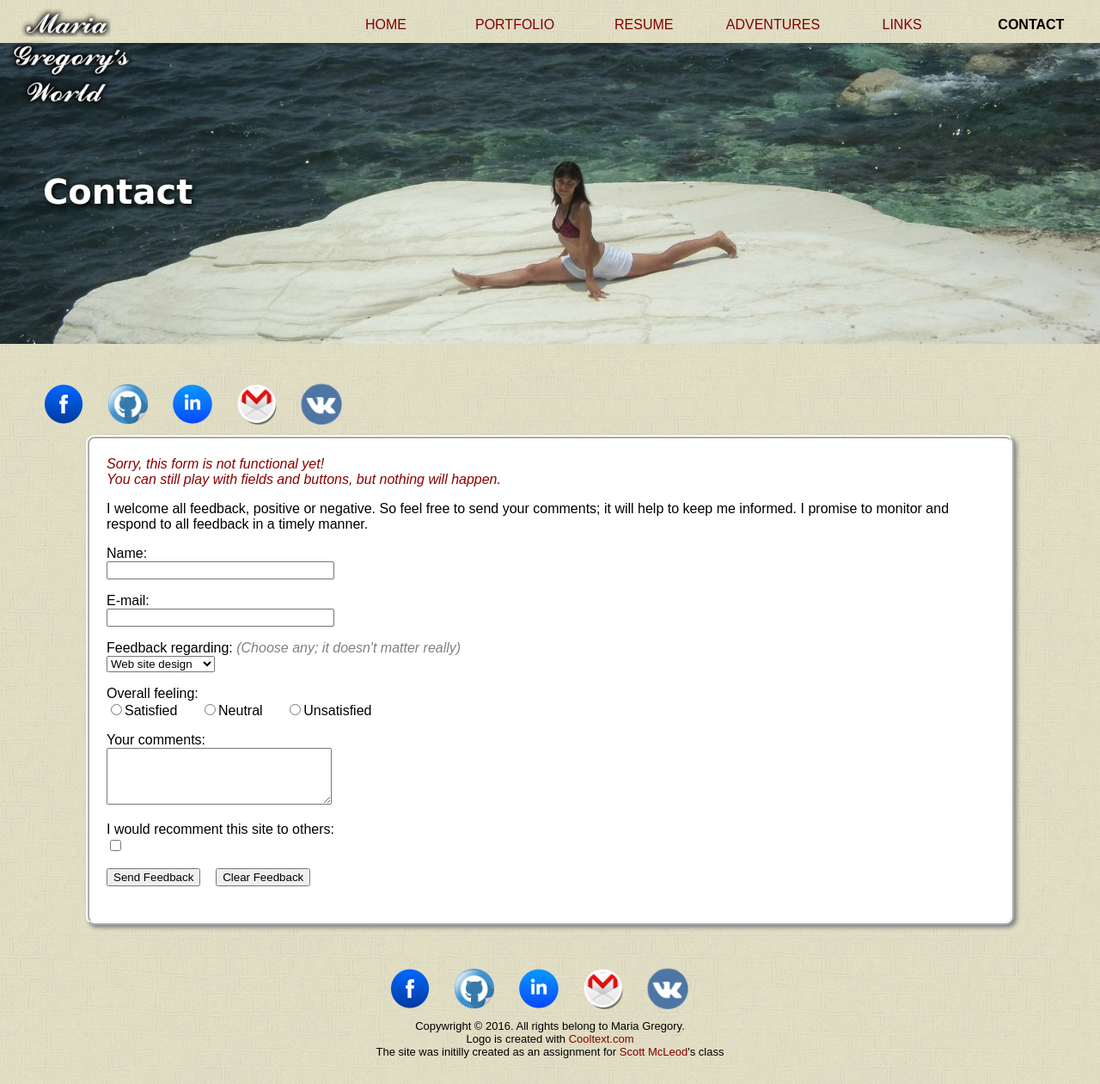
After one commit to mariagregory/mariagregory.github.io, a PHP site: page /contact.html in a window 1280 px wide. The commit adds this page. Shown: the whole page at 86% size. Run offline with PHP 8.4, Linux system fonts and the light colour scheme.

Commit message:
Worked on a contact form

```diff
--- /dev/null
+++ b/contact.html
@@ -0,0 +1,101 @@
+<!DOCTYPE html>
+<html>
+<head>
+	<!--
+			Final Project by Maria Gregory
+			Class: CIS-72A 42735
+			Instructor: Scott McLeod
+	-->
+	<meta charset="utf-8"/>
+	<title>Contact</title>
+	<link type="text/css" rel="stylesheet" href="layout.css" />
+	<link type="text/css" rel="stylesheet" href="main.css" />
+	<style> span.note { font-style: italic; color: darkred; } </style>
+</head>
+<body id="contact">
+	<header>
+		<a href="home.html" title="Go to Home Page"></a>
+	</header>
+
+	<nav>
+        <div class="nav-row">
+    		<div id="nav_home"><a href="home.html" title="Home Page">Home</a></div>
+            <div id="nav_links"><a href="portfolio.html" title="Portfolio">Portfolio</a></div>
+    		<div id="nav_cv"><a href="myresume.html" title="Resume">Resume</a></div>
+    		<div id="nav_adv"><a href="myadventures.html" title="Adventures">Adventures</a></div>
+			<div id="nav_links"><a href="mylinks.htm" title="Links">Links</a></div>
+		    <div id="nav_feed"><strong>Contact</strong></div>
+        </div>
+		</nav>
+	<main>
+		<h1>Contact</h1>
+        <div class="icons">
+			<a href="https://www.facebook.com/fitnessmary/" class="fa fa-facebook"></a>
+			<a href="https://github.com/uralmasha/" class="fa fa-github"></a>
+			<a href="https://www.linkedin.com/in/mariagregory/" class="fa fa-linkedin"></a>
+			<a href="mailto:gregorymaria83@gmail.com" class="fa fa-gmail"></a>
+            <a href="https://vk.com/gabitovamf" class="fa fa-vk"></a>
+		</div>
+        <article>
+			<p><span class="note">Sorry, this form is not functional yet!<br/>
+			You can still play with fields and buttons, but nothing will happen.</span></p>
+			<p>I welcome all feedback, positive or negative. So feel free to send your comments; it will help to keep me informed.
+			I promise to monitor and respond to all feedback in a timely manner.
+			</p>
+
+			<!--FORM-->
+			<form id="feedback" action=" /submit.php" method="post"> <!--"contactresponse.htm"-->
+
+				<p><label for="name">Name:</label><br />
+				<input type="text" name="name" id="name" size="30" /></p>
+				<p><label for="email">E-mail:</label><br />
+				<input type="text" name="email" size="30" /></p>
+
+				<p>
+				<label for="re">Feedback regarding:</label> <span class="note" style="color: gray;">(Choose any; it doesn't matter really)</span><br/>
+				<select name="re" id="re">
+					<option value="design">Web site design</option>
+					<option value="content">Web site content</option>
+					<option value="problem">Web site problem</option>
+					<option value="personal">Personal issue</option>
+					<option value="other">Other</option>
+				</select>
+				</p>
+
+				<p><label for="feeling">Overall feeling:</label><br />
+				<input type="radio" name="feeling" value="satisfied" />Satisfied &nbsp;&nbsp;&nbsp;&nbsp;
+				<input type="radio" name="feeling" value="neutral" />Neutral &nbsp;&nbsp;&nbsp;&nbsp;
+				<input type="radio" name="feeling" value="unsatisfied" />Unsatisfied
+				</p>
+
+				<p><label for="comments">Your comments:</label><br/>
+				<textarea name="comments" rows="4" cols="30"></textarea>
+				</p>
+
+				<p><label for="recommend">I would recomment this site to others:</label><br />
+				<input type="checkbox" value="yes" name="recommend" />
+				</p>
+
+				<p>
+				<input type="submit" name="send" value="Send Feedback" />&nbsp;&nbsp;&nbsp;
+				<input type="reset" name="cancel" value="Clear Feedback" />
+				</p>
+			</form>
+		</article>
+	</main>
+	<footer>
+           <!-- Icons -->
+		<div class="icons">
+			<a href="https://www.facebook.com/fitnessmary/" class="fa fa-facebook"></a>
+			<a href="https://github.com/uralmasha/" class="fa fa-github"></a>
+			<a href="https://www.linkedin.com/in/mariagregory/" class="fa fa-linkedin"></a>
+			<a href="mailto:gregorymaria83@gmail.com" class="fa fa-gmail"></a>
+            <a href="https://vk.com/gabitovamf" class="fa fa-vk"></a>
+		</div>
+		<div>Copywright &copy; 2016. All rights belong to Maria Gregory.<br/>
+		Logo is created with <a href="https://cooltext.com/Logo-Design-White" target="blank" title="The source will open in a new tab">Cooltext.com</a><br/>
+		The site was initilly created as an assignment for <a href="http://www.faculty.rcc.edu/mcleod/html/" target="blank" title="The source will open in a new tab">Scott McLeod</a>'s class
+		</div>
+	</footer>
+</body>
+</html>
--- a/main.css
+++ b/main.css
@@ -17,7 +17,7 @@ body {
 #adv header {
 	background: url('logo_adv.jpg') no-repeat;
 }
-.feed header {
+#contact header {
 	background: url('logo_beach.jpg') no-repeat;
 }
 #links header {
--- a/myadventures.html
+++ b/myadventures.html
@@ -23,7 +23,7 @@
     		<div id="nav_cv"><a href="myresume.html" title="Resume">Resume</a></div>
     		<div id="nav_adv"><strong>Adventures</strong></div>
 			<div id="nav_links"><a href="mylinks.htm" title="Links">Links</a></div>
-		    <div id="nav_feed"><a href="myfeedback.html" title="Feedback">Contact</a></div>
+		    <div id="nav_feed"><a href="contact.html" title="Feedback">Contact</a></div>
         </div>
 		</nav>
 
--- a/mylinks.htm
+++ b/mylinks.htm
@@ -24,7 +24,7 @@
     		<div id="nav_cv"><a href="myresume.html" title="Resume">Resume</a></div>
     		<div id="nav_adv"><a href="myadventures.html" title="Adventures">Adventures</a></div>
 			<div id="nav_links"><strong>Links</strong></div>
-		    <div id="nav_feed"><a href="myfeedback.html" title="Feedback">Contact</a></div>
+		    <div id="nav_feed"><a href="contact.html" title="Feedback">Contact</a></div>
         </div>
 	</nav>
 	<main>
--- a/portfolio.html
+++ b/portfolio.html
@@ -23,7 +23,7 @@
     		<div id="nav_cv"><a href="myresume.html" title="Resume">Resume</a></div>
     		<div id="nav_adv"><a href="myadventures.html" title="Adventures">Adventures</a></div>
             <div id="nav_links"><a href="mylinks.htm" title="Links">Links</a></div>
-		    <div id="nav_feed"><a href="myfeedback.html" title="Feedback">Contact</a></div>
+		    <div id="nav_feed"><a href="contact.html" title="Feedback">Contact</a></div>
         </div>
 		</nav>
 	<main>
```
Also changed, not shown: home.html (+5 -5 lines), myresume.html (+1 -6 lines), submit.php (added, +18 -0 lines), thankyou.htm (added, +60 -0 lines).
